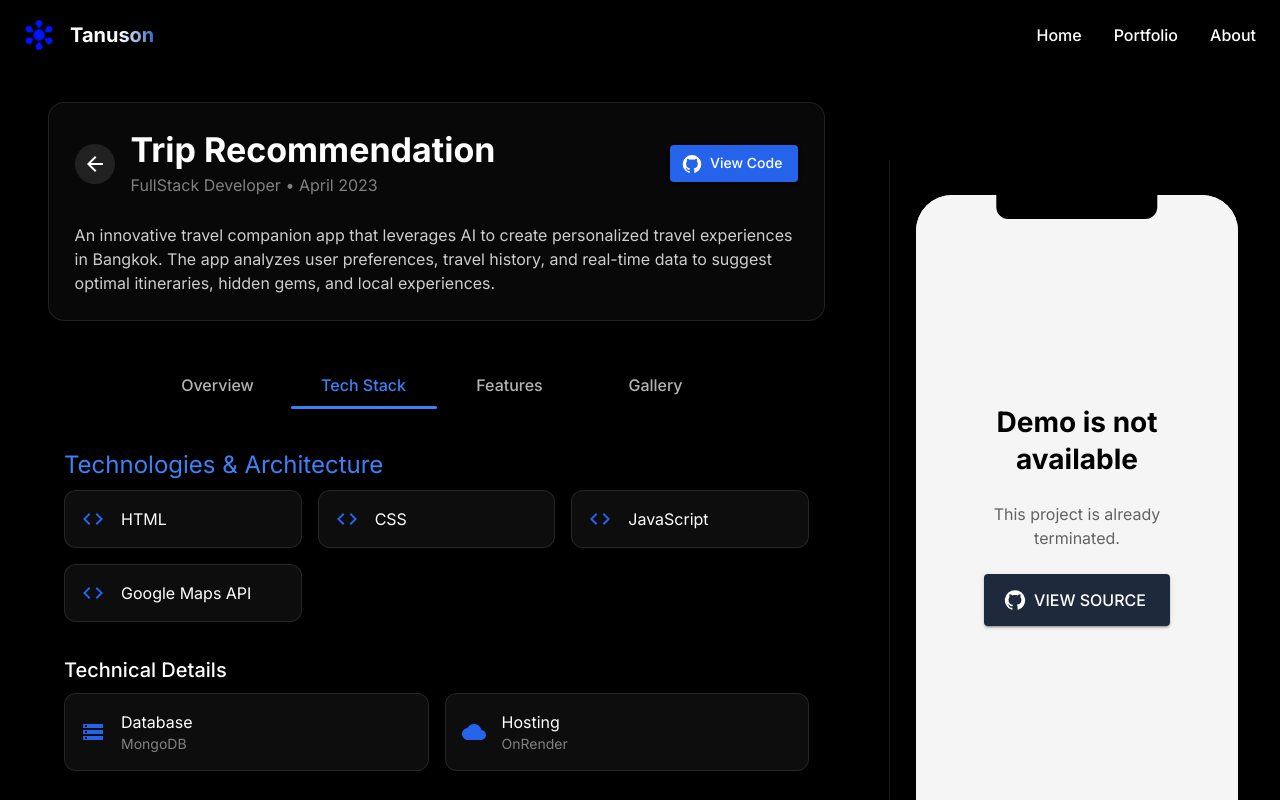
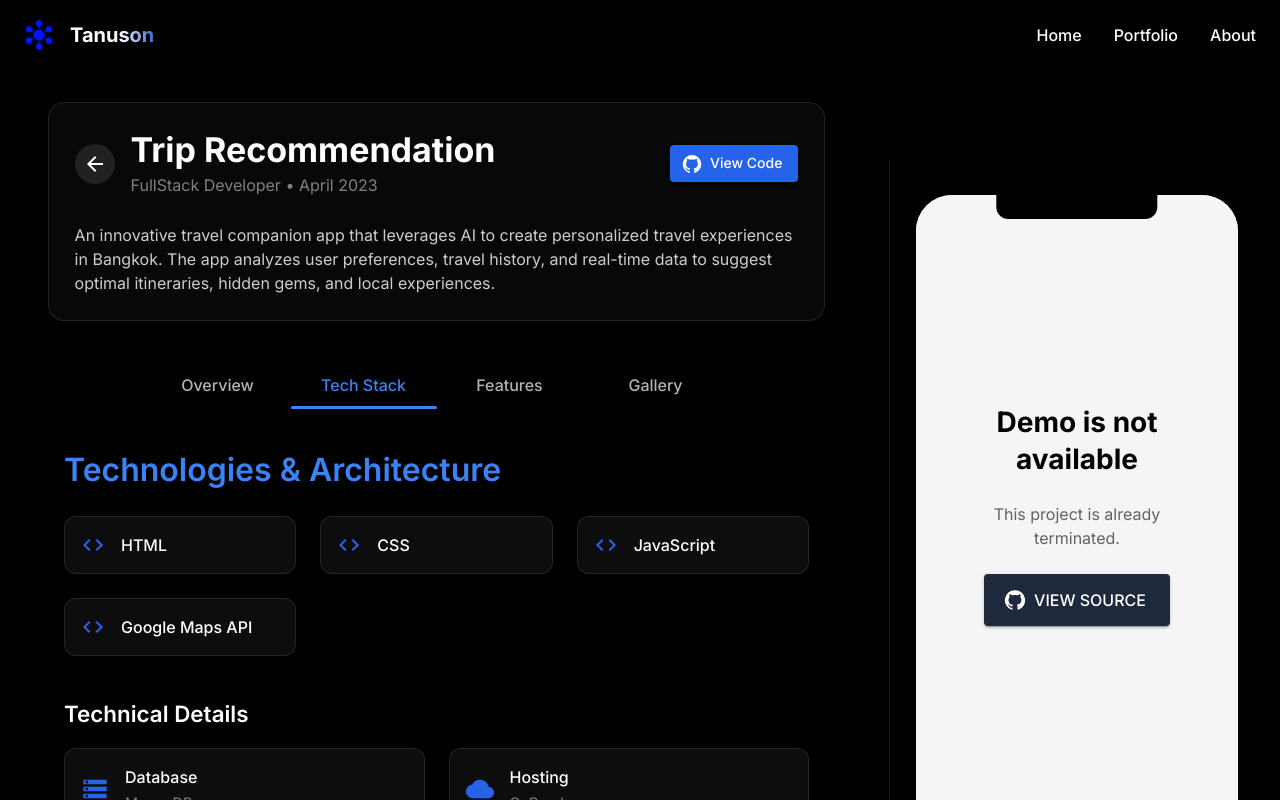
Before and after one commit to flagrantii/tanusonPage, a Next.js app: page /projects/1 in a window 1280 px wide. Both pictures are taken after a click on the tab "Tech Stack". Shown: the top 800 px of the page. Built offline with nearby package versions, Linux system fonts and the light colour scheme.

Commit message:
improve layout

```diff
--- a/app/projects/[id]/components/TechStack.tsx
+++ b/app/projects/[id]/components/TechStack.tsx
@@ -1,9 +1,9 @@
 'use client';
 
 import React from 'react';
-import { Box, Typography, Grid } from '@mui/material';
+import { Box, Typography, Grid, Tooltip, Zoom } from '@mui/material';
 import { styled } from '@mui/material/styles';
-import { motion } from 'framer-motion';
+import { motion, useInView } from 'framer-motion';
 import { ProjectDetail } from '@/data/interface';
 import CodeIcon from '@mui/icons-material/Code';
 import StorageIcon from '@mui/icons-material/Storage';
@@ -11,16 +11,40 @@ import CloudIcon from '@mui/icons-material/Cloud';
 
 const TechCard = styled(motion.div)`
   background: rgba(255, 255, 255, 0.05);
-  padding: 1rem;
+  padding: ${({ theme }) => theme.spacing(2)};
   border-radius: 12px;
   display: flex;
   align-items: center;
-  gap: 1rem;
+  gap: ${({ theme }) => theme.spacing(2)};
   border: 1px solid rgba(255, 255, 255, 0.1);
+  transition: all 0.3s ease;
+  cursor: pointer;
+  overflow: hidden;
+  position: relative;
+
+  &::before {
+    content: '';
+    position: absolute;
+    top: 0;
+    left: -100%;
+    width: 100%;
+    height: 100%;
+    background: linear-gradient(90deg, transparent, rgba(255, 255, 255, 0.1), transparent);
+    transition: 0.5s;
+  }
+
+  &:hover::before {
+    left: 100%;
+  }
 
   &:hover {
     background: rgba(255, 255, 255, 0.08);
-    border-color: rgba(59, 130, 246, 0.5);
+    border-color: ${({ theme }) => theme.palette.primary.main};
+    transform: translateY(-2px);
+  }
+
+  @media (max-width: 768px) {
+    padding: ${({ theme }) => theme.spacing(1.5)};
   }
 `;
 
@@ -40,67 +64,156 @@ const item = {
 };
 
 export default function TechStack({ project }: { project: ProjectDetail }) {
+  const ref = React.useRef(null);
+  const isInView = useInView(ref, { once: true });
+
+  const getTechIcon = (tech: string) => {
+    const techIcons: { [key: string]: JSX.Element } = {
+      'React': <CodeIcon sx={{ color: '#61DAFB' }} />,
+      'Node.js': <CodeIcon sx={{ color: '#68A063' }} />,
+      'TypeScript': <CodeIcon sx={{ color: '#3178C6' }} />,
+    };
+    return techIcons[tech] || <CodeIcon sx={{ color: 'primary.main' }} />;
+  };
+
   return (
-    <Box>
-      <Typography variant="h5" color="primary.light" gutterBottom>
+    <Box ref={ref}>
+      <motion.div
+        initial={{ opacity: 0, y: 20 }}
+        animate={isInView ? { opacity: 1, y: 0 } : { opacity: 0, y: 20 }}
+        transition={{ duration: 0.5 }}
+      >
+        <Typography
+          variant="h5"
+          color="primary.light"
+          gutterBottom
+          sx={{
+            fontSize: { xs: '1.5rem', sm: '1.75rem', md: '2rem' },
+            fontWeight: 600,
+            mb: 3
+          }}
+        >
           Technologies & Architecture
         </Typography>
 
-      <motion.div
-        variants={container}
-        initial="hidden"
-        animate="show"
-      >
-        <Grid container spacing={2}>
+        <Grid container spacing={{ xs: 1, sm: 2, md: 3 }}>
           {project.technologies.map((tech, index) => (
             <Grid item xs={12} sm={6} md={4} key={index}>
+              <Tooltip
+                title={`Click to learn more about ${tech}`}
+                TransitionComponent={Zoom}
+                arrow
+              >
                 <TechCard
                   variants={item}
-                whileHover={{ scale: 1.03 }}
+                  initial="hidden"
+                  animate={isInView ? "show" : "hidden"}
+                  transition={{ delay: index * 0.1 }}
+                  whileHover={{ scale: 1.02 }}
+                  onClick={() => window.open(`https://www.google.com/search?q=${tech}+technology`, '_blank')}
                 >
-                <CodeIcon sx={{ color: 'primary.main' }} />
-                <Typography color="white">
+                  {getTechIcon(tech)}
+                  <Typography
+                    color="white"
+                    sx={{
+                      fontSize: { xs: '0.9rem', sm: '1rem' },
+                      fontWeight: 500
+                    }}
+                  >
                     {tech}
                   </Typography>
                 </TechCard>
+              </Tooltip>
             </Grid>
           ))}
         </Grid>
 
         {project.techDetails && (
-          <Box mt={4}>
-            <Typography variant="h6" color="white" gutterBottom>
+          <motion.div
+            initial={{ opacity: 0, y: 20 }}
+            animate={isInView ? { opacity: 1, y: 0 } : { opacity: 0, y: 20 }}
+            transition={{ delay: 0.3 }}
+          >
+            <Box mt={{ xs: 3, sm: 4, md: 5 }}>
+              <Typography
+                variant="h6"
+                color="white"
+                gutterBottom
+                sx={{
+                  fontSize: { xs: '1.2rem', sm: '1.4rem' },
+                  fontWeight: 600,
+                  mb: 2
+                }}
+              >
                 Technical Details
               </Typography>
-            <Grid container spacing={2}>
+              <Grid container spacing={{ xs: 1.5, sm: 2, md: 3 }}>
+                {project.techDetails.database && (
                   <Grid item xs={12} md={6}>
-                {project.techDetails.database && (
                     <TechCard variants={item}>
-                  <StorageIcon sx={{ color: 'primary.main' }} />
+                      <StorageIcon sx={{
+                        color: 'primary.main',
+                        fontSize: { xs: 24, sm: 28 }
+                      }} />
                       <Box>
-                    <Typography color="white">Database</Typography>
-                    <Typography color="gray" variant="body2">
+                        <Typography
+                          color="white"
+                          sx={{
+                            fontSize: { xs: '0.9rem', sm: '1rem' },
+                            fontWeight: 500
+                          }}
+                        >
+                          Database
+                        </Typography>
+                        <Typography
+                          color="gray"
+                          variant="body2"
+                          sx={{
+                            fontSize: { xs: '0.8rem', sm: '0.9rem' },
+                            mt: 0.5
+                          }}
+                        >
                           {project.techDetails.database}
                         </Typography>
                       </Box>
                     </TechCard>
+                  </Grid>
                 )}
-              </Grid>
+
+                {project.techDetails.hosting && (
                   <Grid item xs={12} md={6}>
-                {project.techDetails.hosting && (
                     <TechCard variants={item}>
-                  <CloudIcon sx={{ color: 'primary.main' }} />
+                      <CloudIcon sx={{
+                        color: 'primary.main',
+                        fontSize: { xs: 24, sm: 28 }
+                      }} />
                       <Box>
-                    <Typography color="white">Hosting</Typography>
-                    <Typography color="gray" variant="body2">
+                        <Typography
+                          color="white"
+                          sx={{
+                            fontSize: { xs: '0.9rem', sm: '1rem' },
+                            fontWeight: 500
+                          }}
+                        >
+                          Hosting
+                        </Typography>
+                        <Typography
+                          color="gray"
+                          variant="body2"
+                          sx={{
+                            fontSize: { xs: '0.8rem', sm: '0.9rem' },
+                            mt: 0.5
+                          }}
+                        >
                           {project.techDetails.hosting}
                         </Typography>
                       </Box>
                     </TechCard>
+                  </Grid>
                 )}
               </Grid>
-            </Grid>
             </Box>
+          </motion.div>
         )}
       </motion.div>
     </Box>
```
Lines whose indentation alone changed are shown as unchanged.
